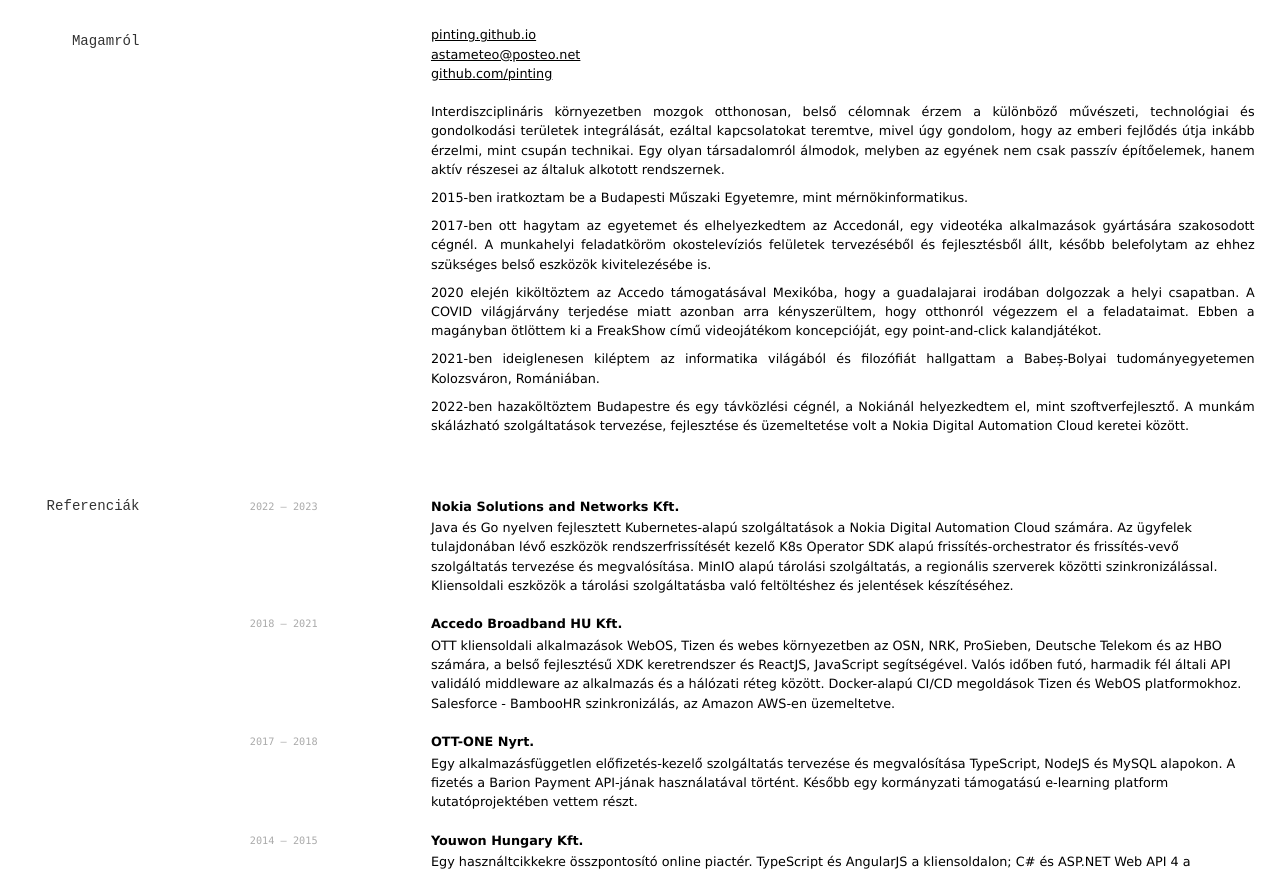
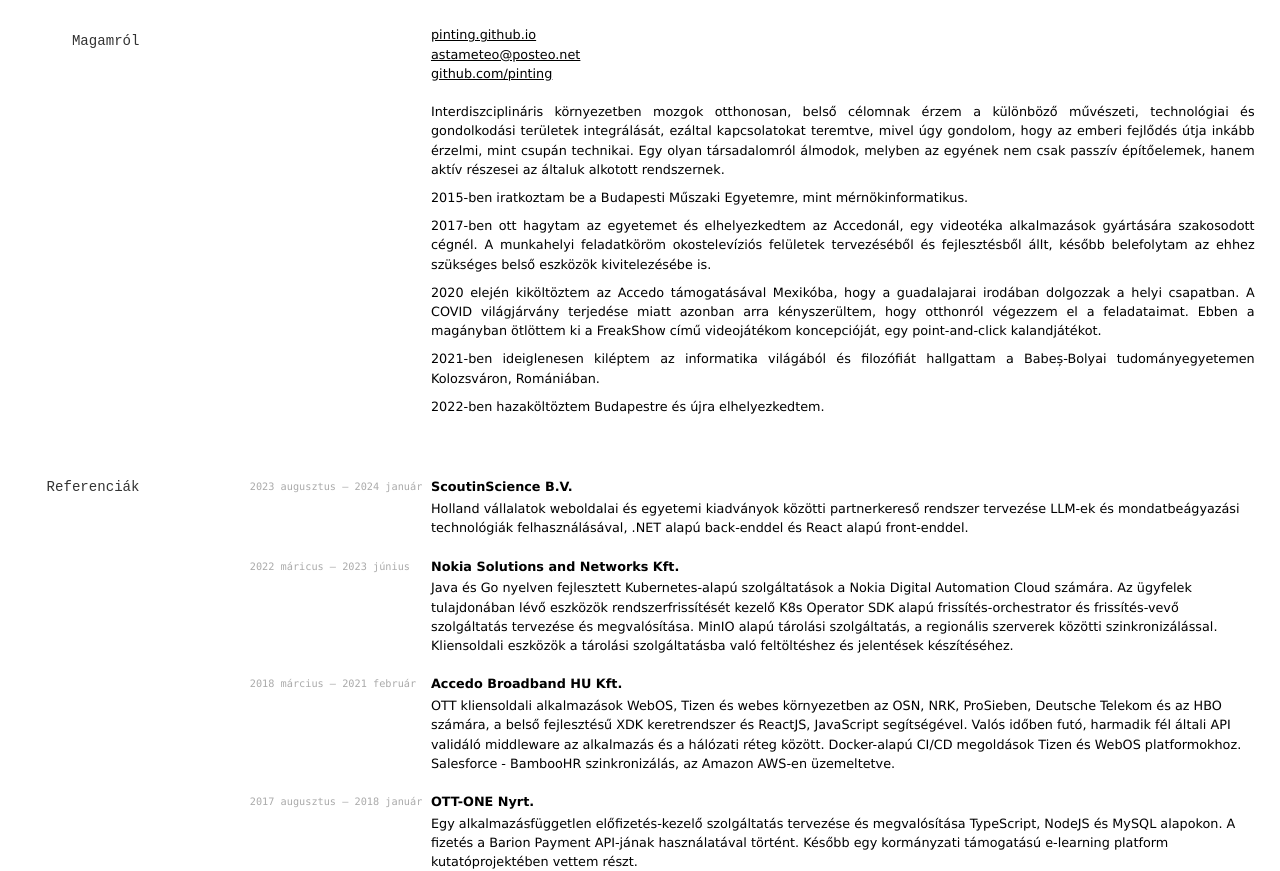
Before and after one commit to pinting/pinting.github.io, a plain HTML site: page cv/index.hu.html in a window 1280 px wide. Shown: the part 88-959 px from the top of the page. Drawn offline with Linux system fonts and the light colour scheme.

Commit message:
Update index.hu.html

```diff
--- a/cv/index.hu.html
+++ b/cv/index.hu.html
@@ -206,32 +206,39 @@
             <p style="text-align: justify;">2017-ben ott hagytam az egyetemet és elhelyezkedtem az Accedonál, egy videotéka alkalmazások gyártására szakosodott cégnél. A munkahelyi feladatköröm okostelevíziós felületek tervezéséből és fejlesztésből állt, később belefolytam az ehhez szükséges belső eszközök kivitelezésébe is.</p>
             <p style="text-align: justify;">2020 elején kiköltöztem az Accedo támogatásával Mexikóba, hogy a guadalajarai irodában dolgozzak a helyi csapatban. A COVID világjárvány terjedése miatt azonban arra kényszerültem, hogy otthonról végezzem el a feladataimat. Ebben a magányban ötlöttem ki a FreakShow című videojátékom koncepcióját, egy point-and-click kalandjátékot.</p>
             <p style="text-align: justify;">2021-ben ideiglenesen kiléptem az informatika világából és filozófiát hallgattam a Babeș-Bolyai tudományegyetemen Kolozsváron, Romániában.</p>
-            <p style="text-align: justify;">2022-ben hazaköltöztem Budapestre és egy távközlési cégnél, a Nokiánál helyezkedtem el, mint szoftverfejlesztő. A munkám skálázható szolgáltatások tervezése, fejlesztése és üzemeltetése volt a Nokia Digital Automation Cloud keretei között.</p>
+            <p style="text-align: justify;">2022-ben hazaköltöztem Budapestre és újra elhelyezkedtem.</p>
             <div style="page-break-after: always;"></div>
             <h2 class="references">Referenciák</h2>
             <p>
-                <code class="highlighter-rouge">2022 – 2023</code>
+                <code class="highlighter-rouge">2023 augusztus – 2024 január</code>
+                <strong>ScoutinScience B.V.</strong>
+            </p>
+            <ul>
+                <li>Holland vállalatok weboldalai és egyetemi kiadványok közötti partnerkereső rendszer tervezése LLM-ek és mondatbeágyazási technológiák felhasználásával, .NET alapú back-enddel és React alapú front-enddel.</li>
+            </ul>
+            <p>
+                <code class="highlighter-rouge">2022 máricus – 2023 június</code>
                 <strong>Nokia Solutions and Networks Kft.</strong>
             </p>
             <ul>
                 <li>Java és Go nyelven fejlesztett Kubernetes-alapú szolgáltatások a Nokia Digital Automation Cloud számára. Az ügyfelek tulajdonában lévő eszközök rendszerfrissítését kezelő K8s Operator SDK alapú frissítés-orchestrator és frissítés-vevő szolgáltatás tervezése és megvalósítása. MinIO alapú tárolási szolgáltatás, a regionális szerverek közötti szinkronizálással. Kliensoldali eszközök a tárolási szolgáltatásba való feltöltéshez és jelentések készítéséhez.</li>
             </ul>
             <p>
-                <code class="highlighter-rouge">2018 – 2021</code>
+                <code class="highlighter-rouge">2018 március – 2021 február</code>
                 <strong>Accedo Broadband HU Kft.</strong>
             </p>
             <ul>
                 <li>OTT kliensoldali alkalmazások WebOS, Tizen és webes környezetben az OSN, NRK, ProSieben, Deutsche Telekom és az HBO számára, a belső fejlesztésű XDK keretrendszer és ReactJS, JavaScript segítségével. Valós időben futó, harmadik fél általi API validáló middleware az alkalmazás és a hálózati réteg között. Docker-alapú CI/CD megoldások Tizen és WebOS platformokhoz. Salesforce - BambooHR szinkronizálás, az Amazon AWS-en üzemeltetve.</li>
             </ul>
             <p>
-                <code class="highlighter-rouge">2017 – 2018</code>
+                <code class="highlighter-rouge">2017 augusztus – 2018 január</code>
                 <strong>OTT-ONE Nyrt.</strong>
             </p>
             <ul>
                 <li>Egy alkalmazásfüggetlen előfizetés-kezelő szolgáltatás tervezése és megvalósítása TypeScript, NodeJS és MySQL alapokon. A fizetés a Barion Payment API-jának használatával történt. Később egy kormányzati támogatású e-learning platform kutatóprojektében vettem részt.</li>
             </ul>
             <p>
-                <code class="highlighter-rouge">2014 – 2015</code>
+                <code class="highlighter-rouge">2014 október – 2015 június</code>
                 <strong>Youwon Hungary Kft.</strong>
             </p>
             <ul>
```
